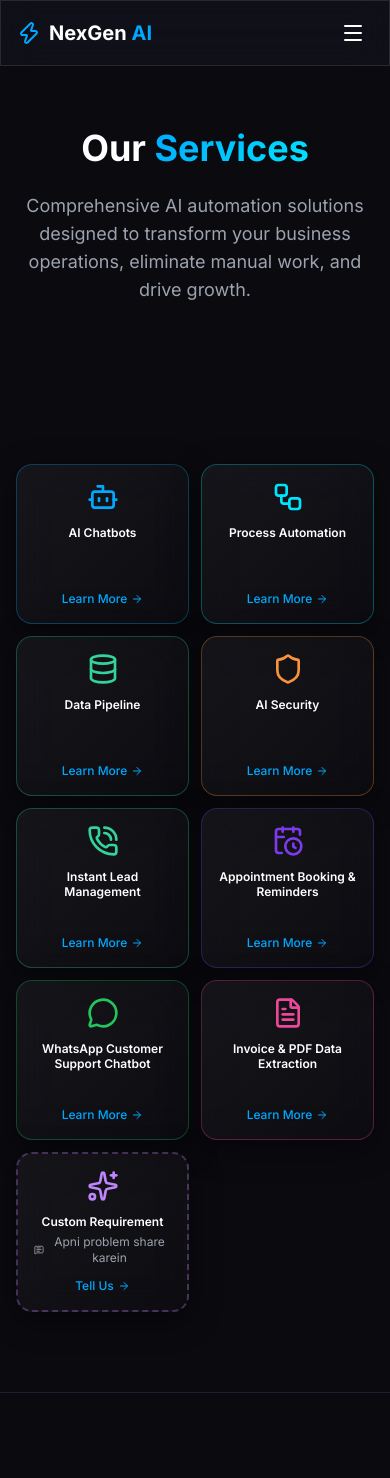
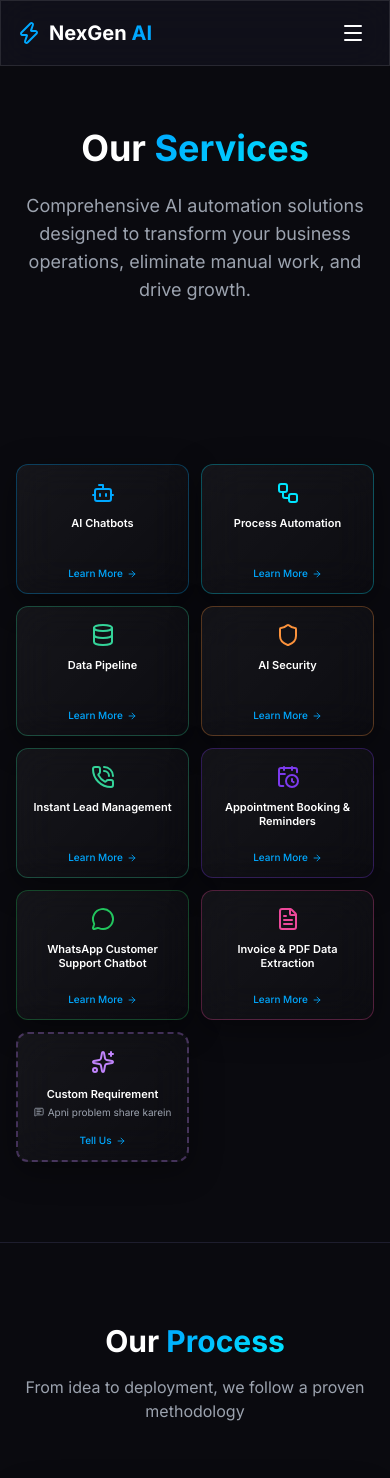
Before and after one commit to ramkeshkumarpc-eng/nexgen-ai-website, a React (Vite) app: page /services in a window 390 px wide. Shown: the top 1478 px of the page. Built offline with nearby package versions, Linux system fonts and the light colour scheme.

Commit message:
Fix: compact square cards for mobile view - smaller padding, icons, text

```diff
--- a/src/pages/Services.jsx
+++ b/src/pages/Services.jsx
@@ -54,14 +54,14 @@ function Services() {
                 <Link
                   key={service.id}
                   to={`/service/${service.id}`}
-                  className={`glass-card rounded-2xl p-4 sm:p-5 border ${service.color} transition-all duration-300 flex flex-col items-center justify-center text-center min-h-[160px] sm:min-h-[180px]`}
+                  className={`glass-card rounded-xl p-3 sm:p-5 border ${service.color} transition-all duration-300 flex flex-col items-center justify-center text-center min-h-[130px] sm:min-h-[170px]`}
                 >
-                  <div className={`mb-3 ${service.iconColor}`}>
-                    <Icon className="w-8 h-8" />
+                  <div className={`mb-2 sm:mb-3 ${service.iconColor}`}>
+                    <Icon className="w-6 h-6 sm:w-8 h-8" />
                   </div>
-                  <h3 className="text-xs sm:text-sm md:text-base font-semibold mb-3 leading-tight">{service.title}</h3>
-                  <div className="mt-auto flex items-center gap-1 text-neon-blue text-xs font-medium">
-                    Learn More <ArrowRight className="w-3 h-3" />
+                  <h3 className="text-[11px] sm:text-sm md:text-base font-semibold mb-2 sm:mb-3 leading-tight">{service.title}</h3>
+                  <div className="mt-auto flex items-center gap-1 text-neon-blue text-[10px] sm:text-xs font-medium">
+                    Learn More <ArrowRight className="w-2.5 h-2.5 sm:w-3 h-3" />
                   </div>
                 </Link>
               );
@@ -71,18 +71,18 @@ function Services() {
             {customService && (
               <Link
                 to={`/service/${customService.id}`}
-                className={`glass-card rounded-2xl p-4 sm:p-5 border-2 border-dashed ${customService.color} transition-all duration-300 flex flex-col items-center justify-center text-center min-h-[160px] sm:min-h-[180px]`}
+                className={`glass-card rounded-xl p-3 sm:p-5 border-2 border-dashed ${customService.color} transition-all duration-300 flex flex-col items-center justify-center text-center min-h-[130px] sm:min-h-[170px]`}
               >
-                <div className={`mb-3 ${customService.iconColor}`}>
-                  <Sparkles className="w-8 h-8" />
+                <div className={`mb-2 sm:mb-3 ${customService.iconColor}`}>
+                  <Sparkles className="w-6 h-6 sm:w-8 h-8" />
                 </div>
-                <h3 className="text-xs sm:text-sm md:text-base font-semibold mb-1">{customService.title}</h3>
-                <div className="flex items-center gap-1 text-xs text-gray-400 mb-3">
-                  <MessageSquareText className="w-3 h-3" />
+                <h3 className="text-[11px] sm:text-sm md:text-base font-semibold mb-0.5">{customService.title}</h3>
+                <div className="flex items-center gap-1 text-[10px] sm:text-xs text-gray-400 mb-2 sm:mb-3">
+                  <MessageSquareText className="w-2.5 h-2.5 sm:w-3 h-3" />
                   <span>Apni problem share karein</span>
                 </div>
-                <div className="mt-auto flex items-center gap-1 text-neon-blue text-xs font-medium">
-                  Tell Us <ArrowRight className="w-3 h-3" />
+                <div className="mt-auto flex items-center gap-1 text-neon-blue text-[10px] sm:text-xs font-medium">
+                  Tell Us <ArrowRight className="w-2.5 h-2.5 sm:w-3 h-3" />
                 </div>
               </Link>
             )}
```
